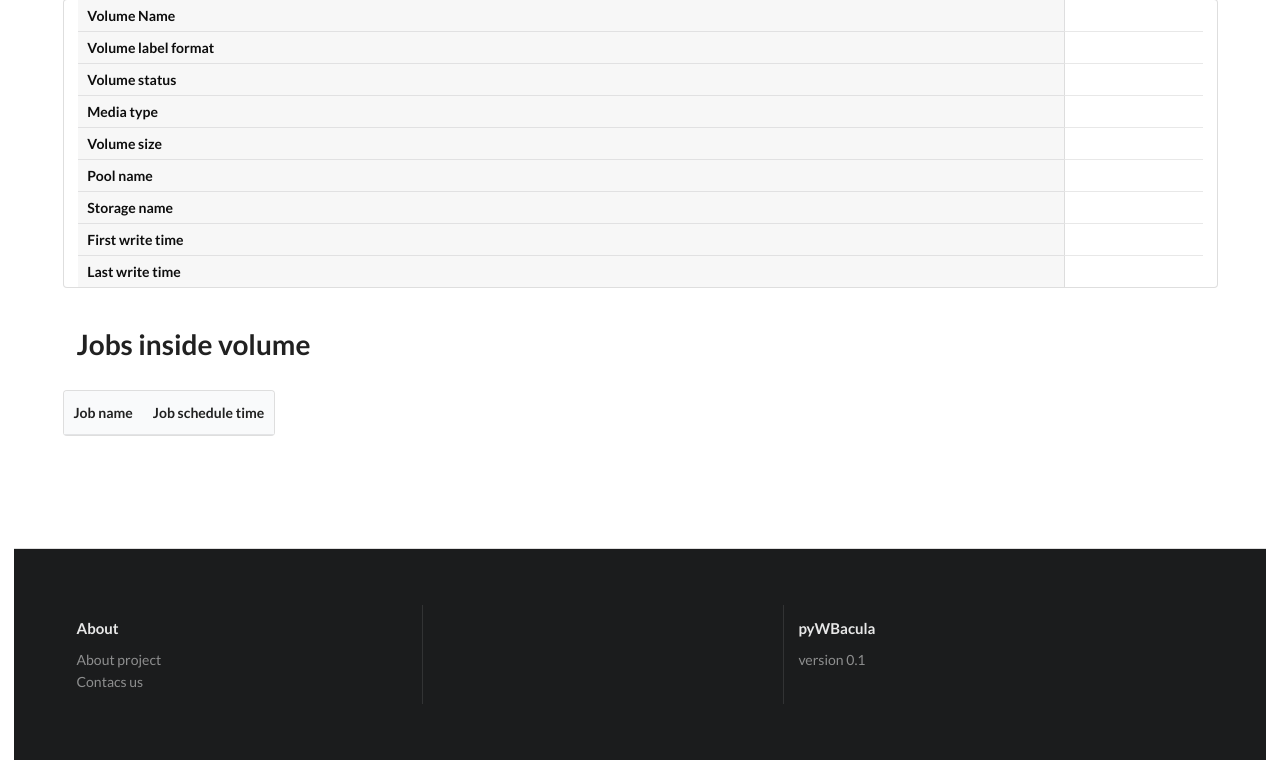
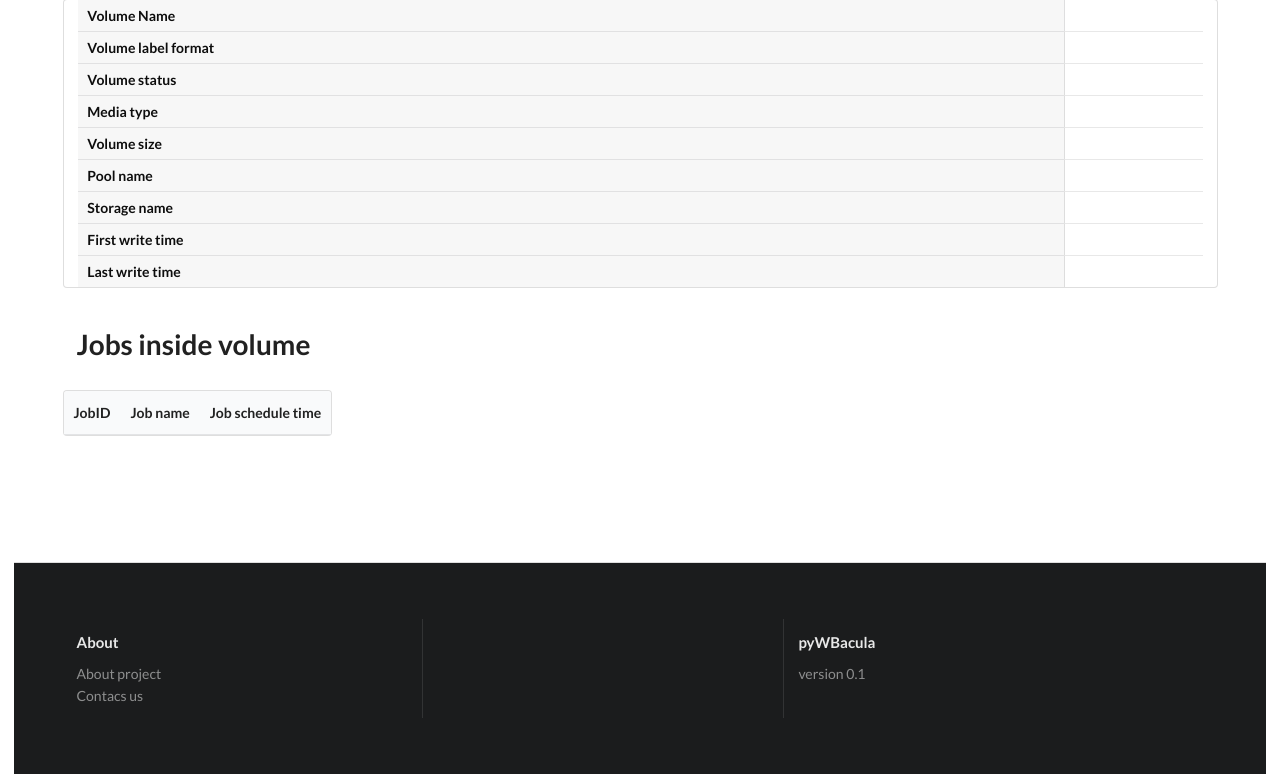
Before and after one commit to l13t/pyWBacula, a Python web app: template app/templates/media_report.html in a window 1280 px wide. Shown: the part 278-1052 px from the top of the page. Run offline with Jinja, Linux system fonts and the light colour scheme; the template is opened without the code that fills it, so the values that code supplies are empty.

Commit message:
bugfixes to previous commit

```diff
--- a/app/templates/media_report.html
+++ b/app/templates/media_report.html
@@ -1,4 +1,5 @@
 {%- include 'header.html' %}
+{%- include 'tables.html' %}
 
 <div class="ui vertical stripe segment">
   <div class="ui middle aligned stackable grid container">
@@ -81,13 +82,16 @@
     </table>
     <h3>Jobs inside volume</h3>
     <div class="ui row">
-    <table class="ui collapsing table">
+    <table class="ui collapsing table sort" id='jobsinmedia'>
       <thead>
         <tr>
-          <th>
+          <th class="sort-header">
+            JobID
+          </th>
+          <th class="sort-header">
             Job name
           </th>
-          <th>
+          <th class="sort-header">
             Job schedule time
           </th>
         </tr>
@@ -95,6 +99,9 @@
       <tbody>
       {% for job in mir['jobs'] %}
         <tr>
+          <td>
+            {{ job['jobid'] }}
+          </td>
           <td>
             <a href="/reports/client/{{ job['job_name'] }}/{{ job['job_sched'] }}">{{ job['job_name'] }}</a>
           </td>
@@ -105,6 +112,9 @@
       {% endfor %}
       </tbody>
     </table>
+    <script>
+    new Tablesort(document.getElementById('jobsinmedia'));
+    </script>
     </div>
   </div>
 </div>
```
Also changed, not shown: app/views.py (+9 -6 lines).
